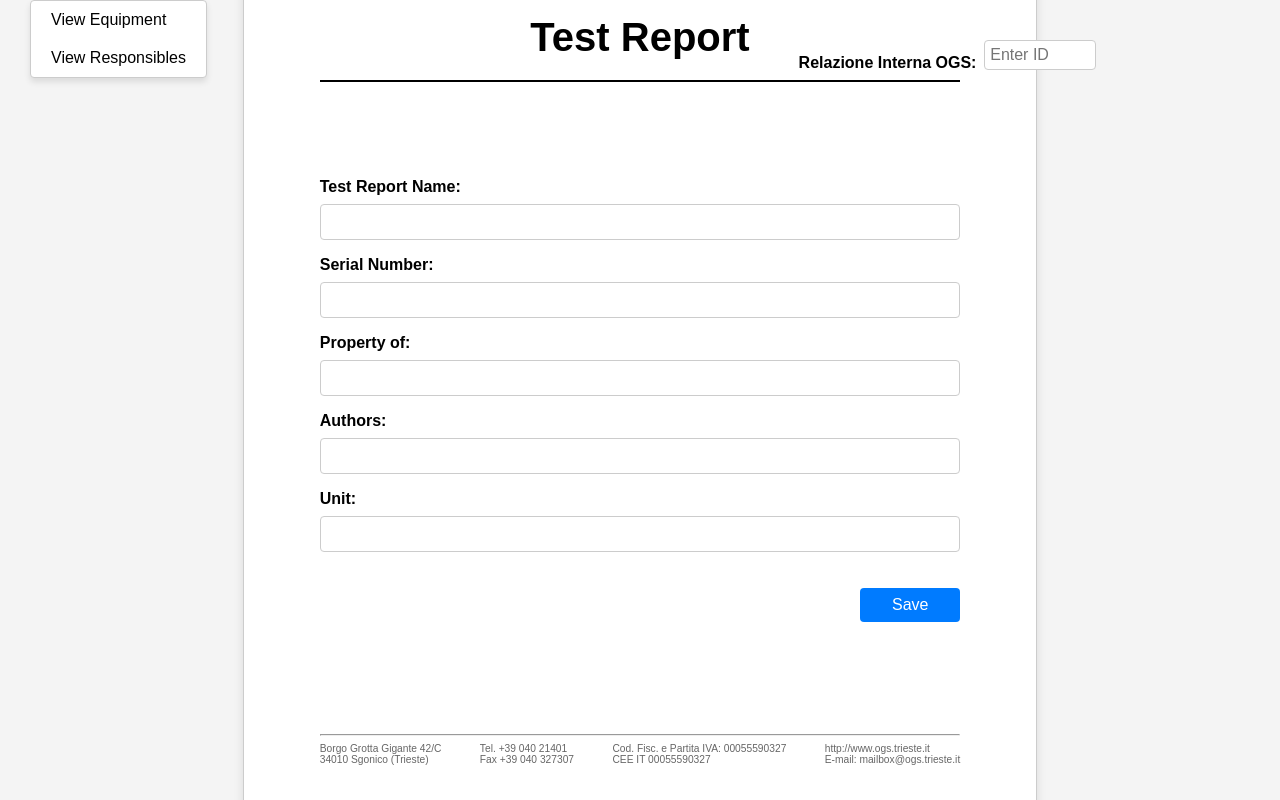
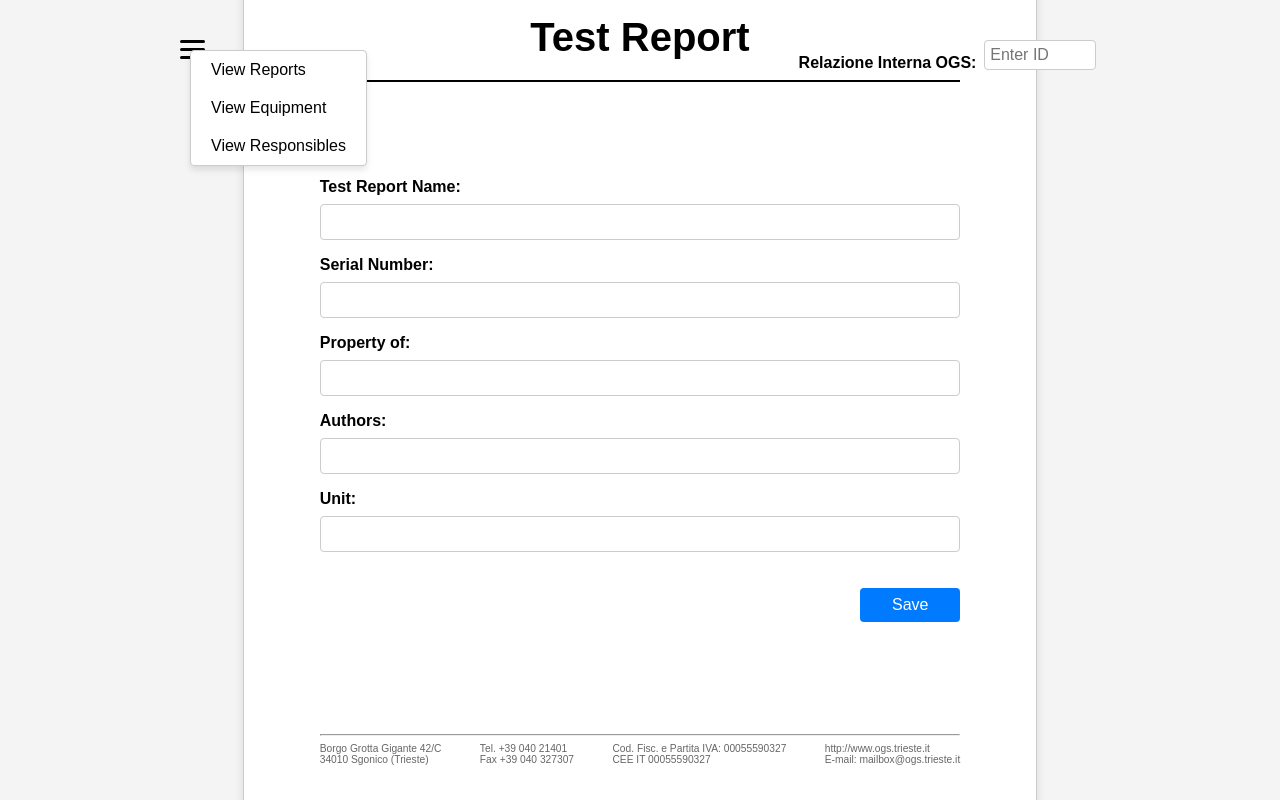
Before and after one commit to nikolaholodkov/webapp, a plain HTML site: page webapp/sensor-calibration-app/frontend/index.html in a window 1280 px wide. Both pictures are taken after a click on the element 192 px from the left and 49 px from the top of the page. Shown: the top 800 px of the page. Drawn offline with Linux system fonts and the light colour scheme.

Commit message:
First page done

```diff
--- a/webapp/sensor-calibration-app/frontend/index.html
+++ b/webapp/sensor-calibration-app/frontend/index.html
@@ -17,6 +17,7 @@
       </div>
       <div id="dropdown-menu" class="dropdown-menu">
         <ul>
+          <li><a href="#view-reports">View Reports</a></li>
           <li><a href="#view-equipment">View Equipment</a></li>
           <li><a href="#view-responsibles">View Responsibles</a></li>
         </ul>
--- a/webapp/sensor-calibration-app/frontend/scripts/main.js
+++ b/webapp/sensor-calibration-app/frontend/scripts/main.js
@@ -1,8 +1,14 @@
 function toggleDropdown() {
   const dropdown = document.getElementById('dropdown-menu');
-  if (dropdown.style.display === 'none' || dropdown.style.display === '') {
-    dropdown.style.display = 'block';
-  } else {
+  dropdown.style.display = dropdown.style.display === 'block' ? 'none' : 'block';
+}
+
+// Close the dropdown if clicked outside
+document.addEventListener('click', function (event) {
+  const dropdown = document.getElementById('dropdown-menu');
+  const moreBox = document.querySelector('.more-box');
+
+  if (!dropdown.contains(event.target) && !moreBox.contains(event.target)) {
     dropdown.style.display = 'none';
   }
-}
+});
--- a/webapp/sensor-calibration-app/frontend/styles/style.css
+++ b/webapp/sensor-calibration-app/frontend/styles/style.css
@@ -147,8 +147,8 @@ footer {
 .dropdown-menu {
   display: none; /* Hidden by default */
   position: absolute;
-  top: 0; /* Align with the top of the "More" box */
-  left: 30px; /* Position it to the right of the "More" box */
+  top: 50px; /* Align with the top of the "More" box */
+  left: 190px; /* Move it further to the right */
   background-color: white;
   border: 1px solid #ccc;
   box-shadow: 0 4px 6px rgba(0, 0, 0, 0.1);
```
